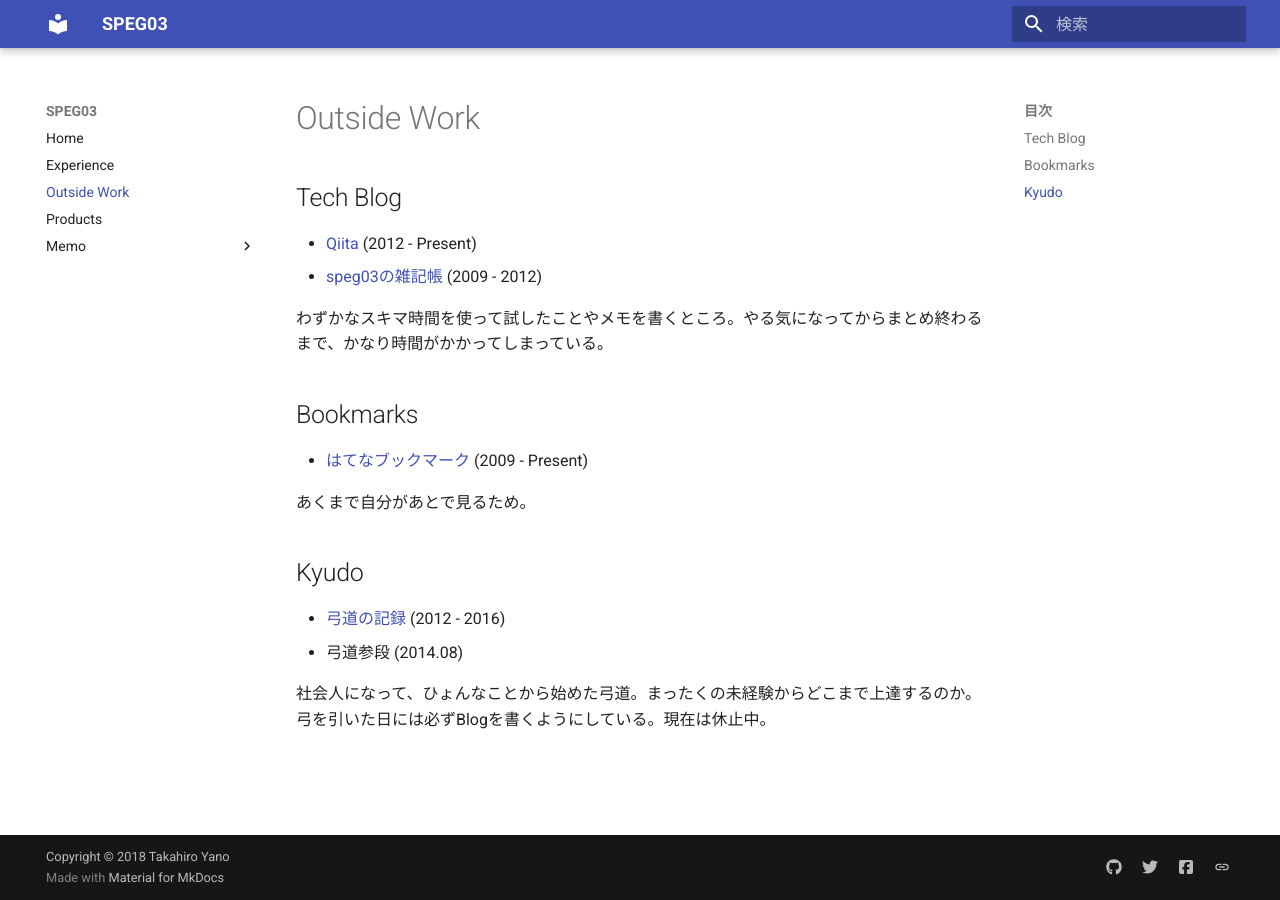
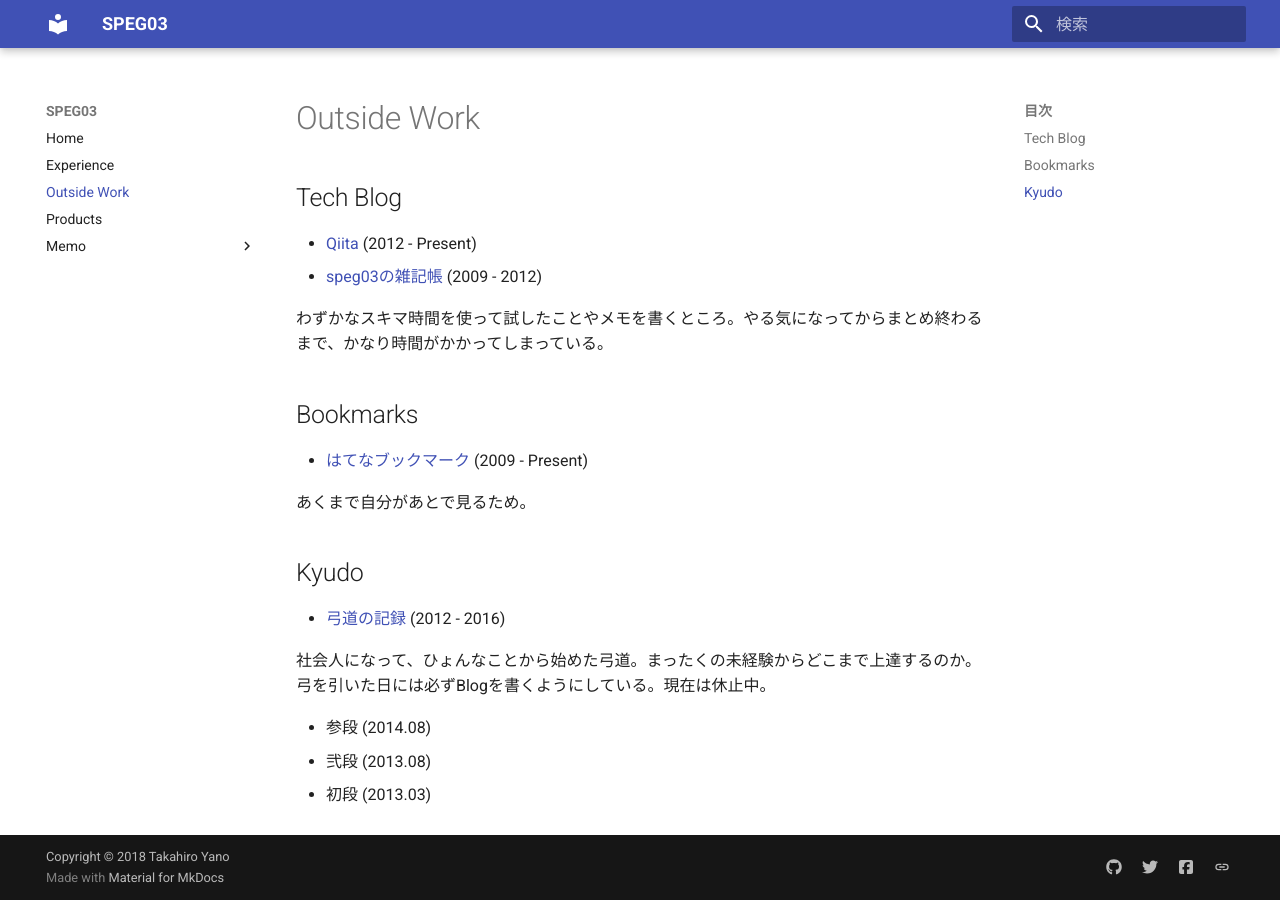
Before and after one commit to speg03/sp3.dev, an MkDocs documentation site: the page built from docs/outside_work.md, in a window 1280 px wide. Built offline with MkDocs 1.6.1 and Material for MkDocs 9.7.7, drawn with Linux system fonts in a browser that asks for light colours.

Commit message:
:memo: Update kyudo

```diff
--- a/docs/outside_work.md
+++ b/docs/outside_work.md
@@ -16,6 +16,9 @@
 ## Kyudo
 
 * [弓道の記録](http://speg03.hatenablog.jp) (2012 - 2016)
-* 弓道参段 (2014.08)
 
 社会人になって、ひょんなことから始めた弓道。まったくの未経験からどこまで上達するのか。弓を引いた日には必ずBlogを書くようにしている。現在は休止中。
+
+* 参段 (2014.08)
+* 弐段 (2013.08)
+* 初段 (2013.03)
```
